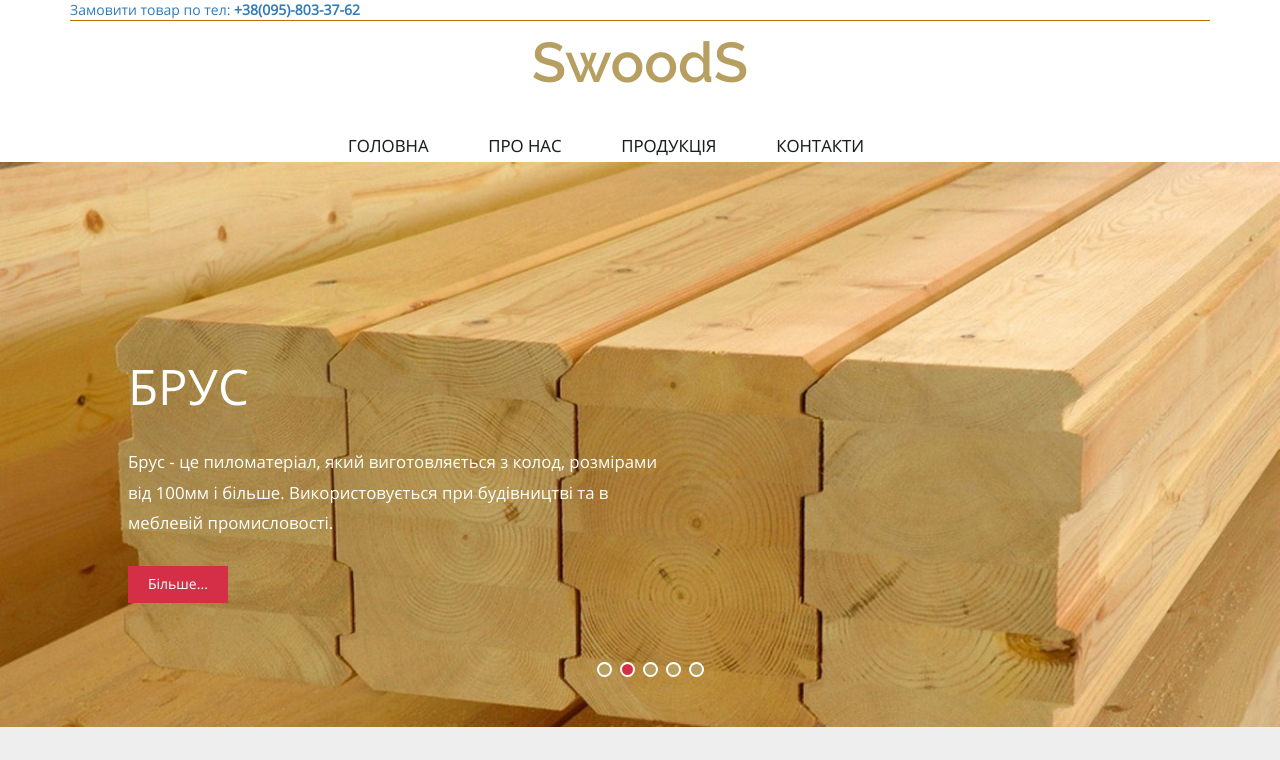
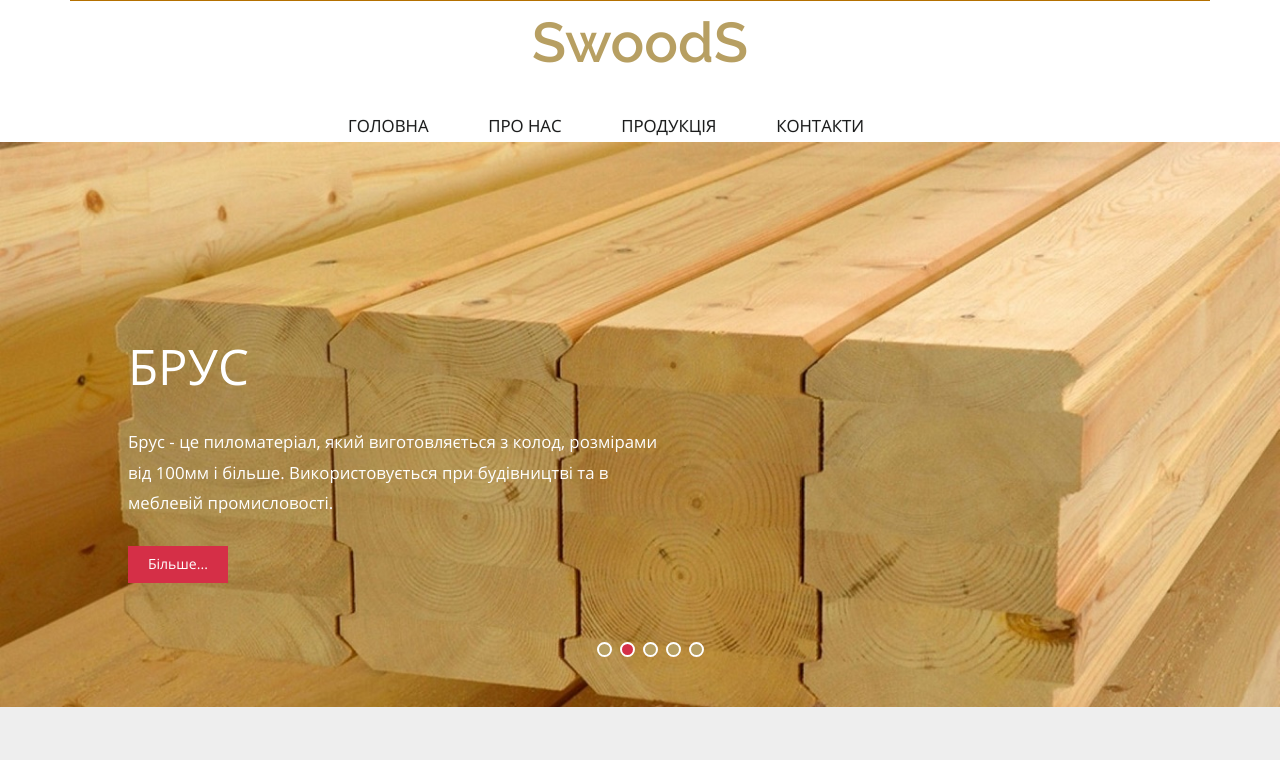
Before and after one commit to swoodsukrnet/swoodsukrnet.github.io, a plain HTML site: page index.html in a window 1280 px wide. Shown: the top 760 px of the page. Drawn offline with Linux system fonts and the light colour scheme.

Commit message:
indexasd sd

```diff
--- a/index.html
+++ b/index.html
@@ -51,19 +51,19 @@ Smartphone Compatible web template, free webdesigns for Nokia, Samsung, LG, Sony
 	<!--start-header-section-->
 	<div class="header">
 		<div class="container">
-                    <!---start-top-header---->
+			<!----start-top-header---->
 			<div id="google_translate_element">
                                         <script type="text/javascript">
                                         function googleTranslateElementInit() {
                                         	new google.translate.TranslateElement({pageLanguage: 'uk', layout: google.translate.TranslateElement.InlineLayout.SIMPLE}, 'google_translate_element');
                                         	}
                                         </script><script type="text/javascript" src="//translate.google.com/translate_a/element.js?cb=googleTranslateElementInit"></script>
-                    <!--- </div>
+                    <!---- </div>
                     <div>
                     <a href="index.html"><img src="images/ua.png"  class="zoom-img" alt="Ukranian" ></a>
                     <a href="ruindex.html"><img src="images/ru.png"  class="zoom-img" alt="Russian"></a>
-                    <a href="enindex.html"><img src="images/gb.png"  class="zoom-img" alt="English"></a>  ---->
-                    <a> Замовити товар по тел:  <b>+38(095)-803-37-62</b></a>
+                    <a href="enindex.html"><img src="images/gb.png"  class="zoom-img" alt="English"></a>
+                    <a> Замовити товар по тел:  <b>+38(095)-803-37-62</b></a> ---->
 		    			</div>
 
 
```
Lines whose indentation alone changed are shown as unchanged.
